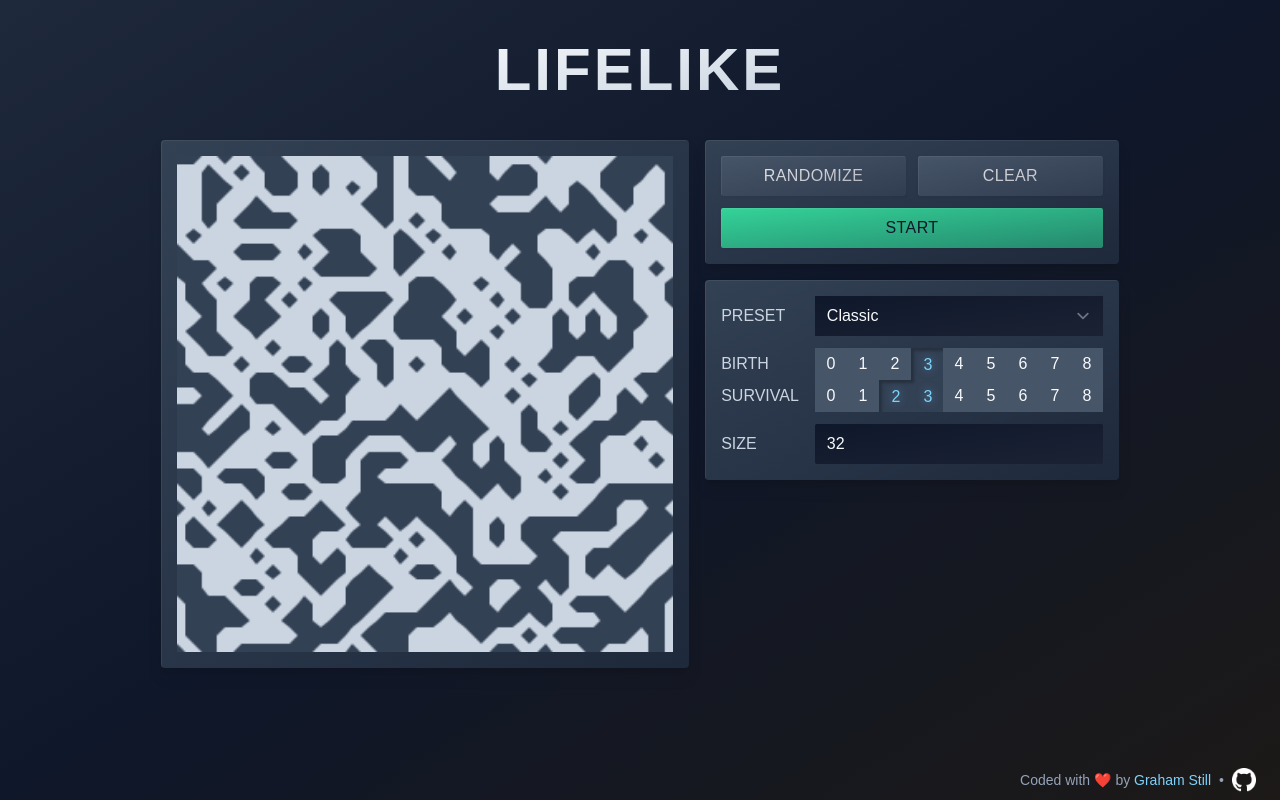
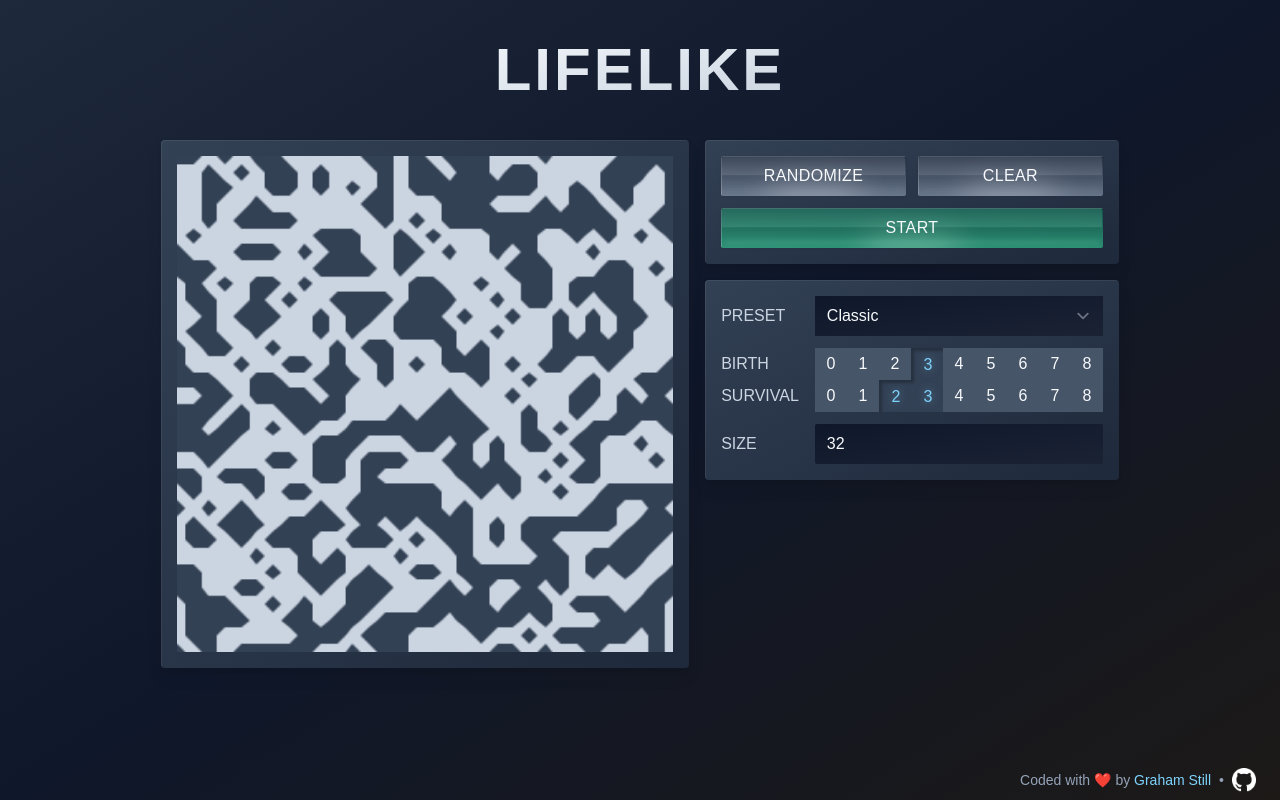
Before and after one commit to adoxography/lifelike, a React (Vite) app: page / in a window 1280 px wide. Built offline with nearby package versions, Linux system fonts and the light colour scheme; a web font is replaced by a local one.

Commit message:
Make buttons look glasslike

```diff
--- a/src/components/Button.tsx
+++ b/src/components/Button.tsx
@@ -1,24 +1,82 @@
+import type { MouseEvent, PropsWithChildren } from "react";
+import { useState, useRef } from 'react';
+
 const getColorClasses = (variant: string) => {
   switch (variant) {
     case 'success':
-      return 'bg-emerald-400 hover:bg-emerald-300 text-slate-900';
+      return `
+        from-emerald-800/60 to-emerald-400/60
+        hover:bg-emerald-500 hover:shadow-emerald-300/50
+        before:bg-emerald-50 before:shadow-emerald-50/30
+        after:bg-emerald-50/60
+      `;
     case 'danger':
-      return 'bg-rose-400 hover:bg-rose-300 text-slate-900';
+      return `
+        from-rose-800/60 to-rose-400/60
+        hover:bg-rose-300 hover:shadow-rose-400
+        before:bg-rose-50 before:shadow-rose-50/30
+        after:bg-rose-50/60
+      `;
     default:
-      return 'bg-slate-600 hover:bg-slate-500';
+      return `
+        from-slate-800/60 to-slate-400/60
+        hover:bg-slate-500 hover:shadow-slate-50/25
+        before:bg-slate-50 before:shadow-slate-50/30
+        after:bg-slate-50/20
+      `;
   }
 };
 
-const Button = ({ children, className = '', variant = 'default', ...props }) => (
-  <button className={`
-      relative py-2 px-6 transition-colors rounded-sm uppercase drop-shadow-sm shadow-highlight tracking-wide
-      focus-visible:outline-none focus-visible:ring-1 ring-sky-300/50
-      after:absolute after:top-0 after:left-0 after:w-full after:h-full
-      after:bg-gradient-to-br after:from-transparent after:to-slate-900/40
-      ${getColorClasses(variant)} ${className}
-    `} {...props}>
-    {children}
-  </button>
-);
+const getGlowClasses = (variant: string) => {
+  switch (variant) {
+    case 'success':
+      return 'bg-emerald-100';
+    case 'danger':
+      return 'bg-rose-100';
+    default:
+      return 'bg-slate-100';
+  }
+};
+
+type ButtonVariant = 'default' | 'success' | 'danger';
+type ButtonProps = {
+  className?: string,
+  variant?: ButtonVariant,
+  [props: string]: any
+};
+
+const Button = ({ children, className = '', variant = 'default', ...props }: PropsWithChildren<ButtonProps>) => {
+  const ref = useRef<HTMLButtonElement>(null);
+  const [mouseX, setMouseX] = useState<number>(-1);
+  const [isMouseOver, setIsMouseOver] = useState(false);
+  const handleMouseMove = (e: MouseEvent<HTMLButtonElement>) => {
+    const width = ref.current.offsetWidth;
+    setMouseX((e.nativeEvent.offsetX - width / 2) * 0.25);
+  };
+
+  return (
+    <button
+      ref={ref}
+      onMouseMove={handleMouseMove}
+      onMouseOver={() => setIsMouseOver(true)}
+      onMouseOut={() => setIsMouseOver(false)}
+      className={`
+        relative py-2 px-6 transition-all duration-1000 rounded-sm uppercase drop-shadow-sm tracking-wide hover:shadow-[0_0_10px_var(--tw-shadow-color)]
+        focus-visible:outline-none focus-visible:ring-1 ring-sky-300/50 bg-opacity-80 overflow-hidden bg-gradient-to-b
+        before:absolute before:left-px before:top-px before:right-px before:h-[45%] before:rounded-t-sm before:backdrop-blur before:shadow-sm before:opacity-20 before:mix-blend-soft-light before:-z-10
+        after:absolute after:left-[4px] after:right-[4px] after:bottom-[4px] after:h-[10%] after:rounded-b-sm after:blur-[2px] after:mix-blend-soft-light after:opacity-20
+        ${getColorClasses(variant)} ${className}
+        group
+      `} {...props}
+    >
+      <div
+        className={`rounded-full absolute left-[50%] -bottom-[50%] w-24 h-8 blur-lg -z-100 opacity-30 ${getGlowClasses(variant)} group-hover:w-32 group-hover:h-12 group-hover:opacity-40 group-active:w-40 group-active:h-16 group-active:opacity-50 transition-all duration-300`}
+        style={{ transform: `translateX(calc(-50% + ${isMouseOver ? mouseX : 0}px))` }}
+      />
+      <div className="absolute left-0 top-0 w-full h-full shadow-highlight-strong" />
+      {children}
+    </button>
+  );
+};
 
 export default Button;
--- a/tailwind.config.cjs
+++ b/tailwind.config.cjs
@@ -7,7 +7,8 @@ module.exports = {
   theme: {
     extend: {
       boxShadow: {
-        'highlight': 'inset 1px 1px #fff1'
+        'highlight': 'inset 1px 1px #fff1',
+        'highlight-strong': 'inset 1px 1px #fff3',
       }
     },
   },
```
